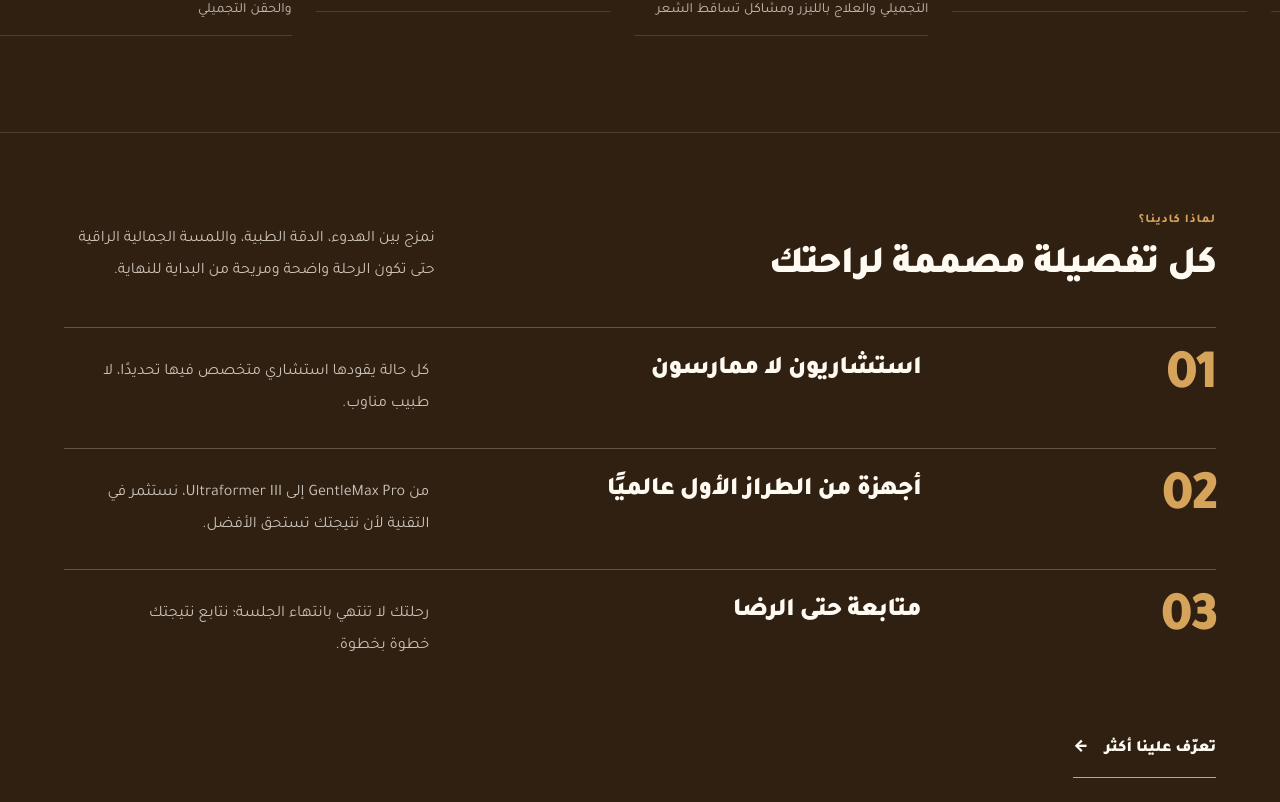
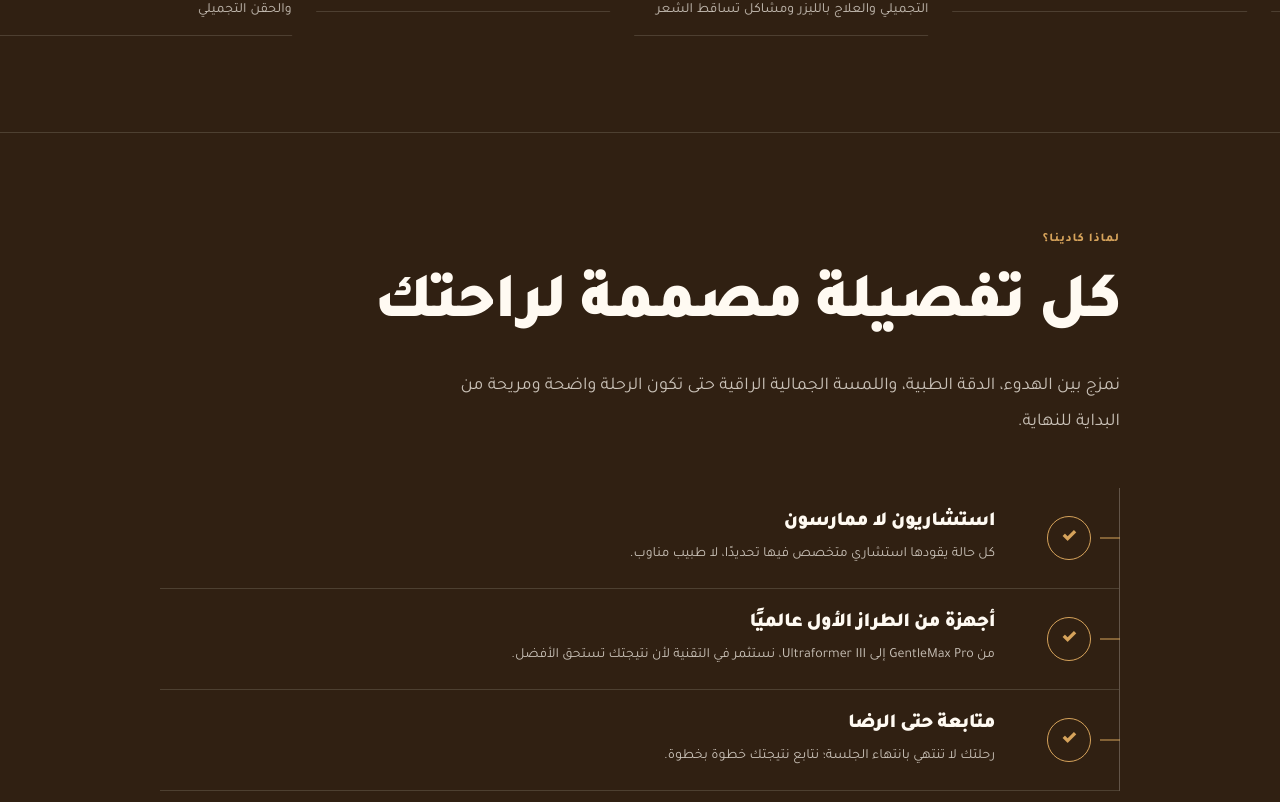
Before and after one commit to mohmmed5205/kadina1, a React (Vite) app in the folder kadina/: page /ar/ in a window 1280 px wide. Shown: the part 3518-4320 px from the top of the page. Built offline with nearby package versions, Linux system fonts and the light colour scheme.

Commit message:
Rebuild Why Kadina as Symphony-style vertical benefits

```diff
--- a/kadina/src/components/home/HomeAboutSection.jsx
+++ b/kadina/src/components/home/HomeAboutSection.jsx
@@ -1,11 +1,6 @@
 import { motion } from "framer-motion";
 import { useOutletContext } from "react-router-dom";
-import Link from "../routing/LocalizedLink";
-import {
-  cardItem,
-  staggerContainer,
-  viewportOnce,
-} from "../../componetts/motionPresets";
+import { cardItem, staggerContainer, viewportOnce } from "../../componetts/motionPresets";
 import { getHomePageContent } from "../../data/pagesContent";
 
 export default function HomeAboutSection() {
@@ -13,27 +8,20 @@ export default function HomeAboutSection() {
   const homePageContent = getHomePageContent(lang);
 
   return (
-    <section
-      className="ds-section scroll-mt-24 bg-[var(--color-surface-muted)]"
-      id="why-kadina"
-    >
-      <div className="ds-container">
-        <div className="grid gap-5 border-b border-[var(--color-border-strong)] pb-7 lg:grid-cols-12 lg:items-end lg:pb-10">
-          <div className="lg:col-span-8">
-            <p className="section-title-eyebrow">
-              {t.whyUs.eyebrow}
-            </p>
-            <h2 className="mt-4 text-[clamp(1.75rem,3vw,2.5rem)] font-black leading-[1.06] tracking-[-.04em] text-[var(--color-heading)]">
-              {t.whyUs.title}
-            </h2>
-          </div>
-          <p className="max-w-md text-sm leading-7 text-[var(--color-text-muted)] lg:col-span-4 lg:justify-self-end lg:text-base lg:leading-8">
+    <section className="border-b border-[var(--color-border)] bg-[var(--color-surface)] py-16 sm:py-20 lg:py-24" id="why-kadina">
+      <div className="ds-container !max-w-5xl">
+        <div className="max-w-3xl">
+          <p className="section-title-eyebrow">{t.whyUs.eyebrow}</p>
+          <h2 className="mt-5 text-[clamp(2.25rem,5vw,4.75rem)] font-black leading-[1.16] text-[var(--color-heading)]">
+            {t.whyUs.title}
+          </h2>
+          <p className="mt-6 max-w-2xl text-base leading-8 text-[var(--color-text-muted)] sm:text-lg sm:leading-9">
             {t.whyUs.description}
           </p>
         </div>
 
         <motion.div
-          className="divide-y divide-[var(--color-border-strong)]"
+          className="mt-10 border-s border-[var(--color-border-strong)] sm:mt-12"
           initial="hidden"
           variants={staggerContainer}
           viewport={viewportOnce}
@@ -41,35 +29,19 @@ export default function HomeAboutSection() {
         >
           {homePageContent.whyKadina.map((item, index) => (
             <motion.article
-              className="group grid grid-cols-[2.75rem_minmax(0,1fr)] gap-4 py-6 sm:grid-cols-[5rem_minmax(0,1fr)] sm:items-start lg:grid-cols-12 lg:gap-7 lg:py-7"
-              key={`why-kadina-${index}`}
+              className="relative grid min-h-24 grid-cols-[3.5rem_minmax(0,1fr)] items-center gap-4 border-b border-[var(--color-border)] py-5 ps-5 sm:grid-cols-[4.5rem_minmax(0,1fr)] sm:gap-6 sm:ps-7"
+              key={item.title}
               variants={cardItem}
             >
-              <span
-                aria-hidden="true"
-                className="block text-[clamp(2.25rem,4.5vw,3.5rem)] font-black leading-[.85] tracking-[-0.05em] text-[var(--color-accent-strong)] sm:col-span-1 lg:col-span-3"
-              >
-                {String(index + 1).padStart(2, "0")}
-              </span>
-              <h3 className="max-w-3xl text-[clamp(1.25rem,2vw,1.75rem)] font-black leading-[1.1] tracking-[-.03em] text-[var(--color-heading)] col-start-2 lg:col-span-5 lg:col-start-4">
-                {item.title}
-              </h3>
-              <p className="max-w-xl text-sm leading-7 text-[var(--color-text-muted)] col-start-2 lg:col-span-4 lg:col-start-9 lg:text-base lg:leading-8">
-                {item.description}
-              </p>
+              <span className="flex h-11 w-11 items-center justify-center rounded-full border border-[var(--color-accent)] text-lg font-black text-[var(--color-accent)]" aria-hidden="true">✓</span>
+              <div>
+                <h3 className="text-lg font-black leading-7 text-[var(--color-heading)] sm:text-xl">{item.title}</h3>
+                <p className="mt-1 text-sm leading-7 text-[var(--color-text-muted)]">{item.description}</p>
+              </div>
+              <span className="absolute start-[-1px] top-1/2 h-px w-5 -translate-y-1/2 bg-[var(--color-accent)]" aria-hidden="true" />
             </motion.article>
           ))}
         </motion.div>
-
-        <Link
-          className="mt-10 inline-flex min-h-12 items-center gap-4 border-b border-[var(--color-accent-strong)] pb-2 font-black text-[var(--color-heading)]"
-          to="/about"
-        >
-          <span>{lang === "ar" ? "تعرّف علينا أكثر" : "Learn More About Us"}</span>
-          <span aria-hidden="true" className="editorial-arrow">
-            {lang === "ar" ? "←" : "→"}
-          </span>
-        </Link>
       </div>
     </section>
   );
```
